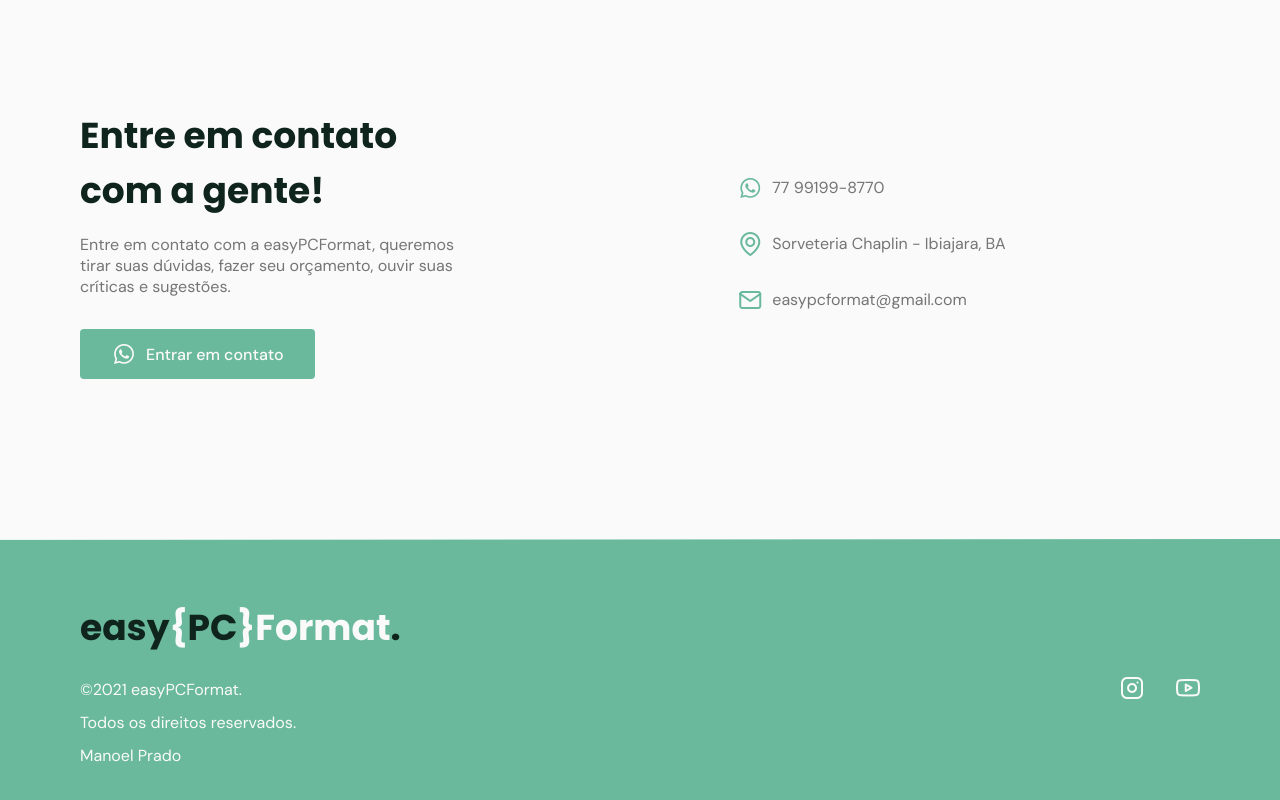
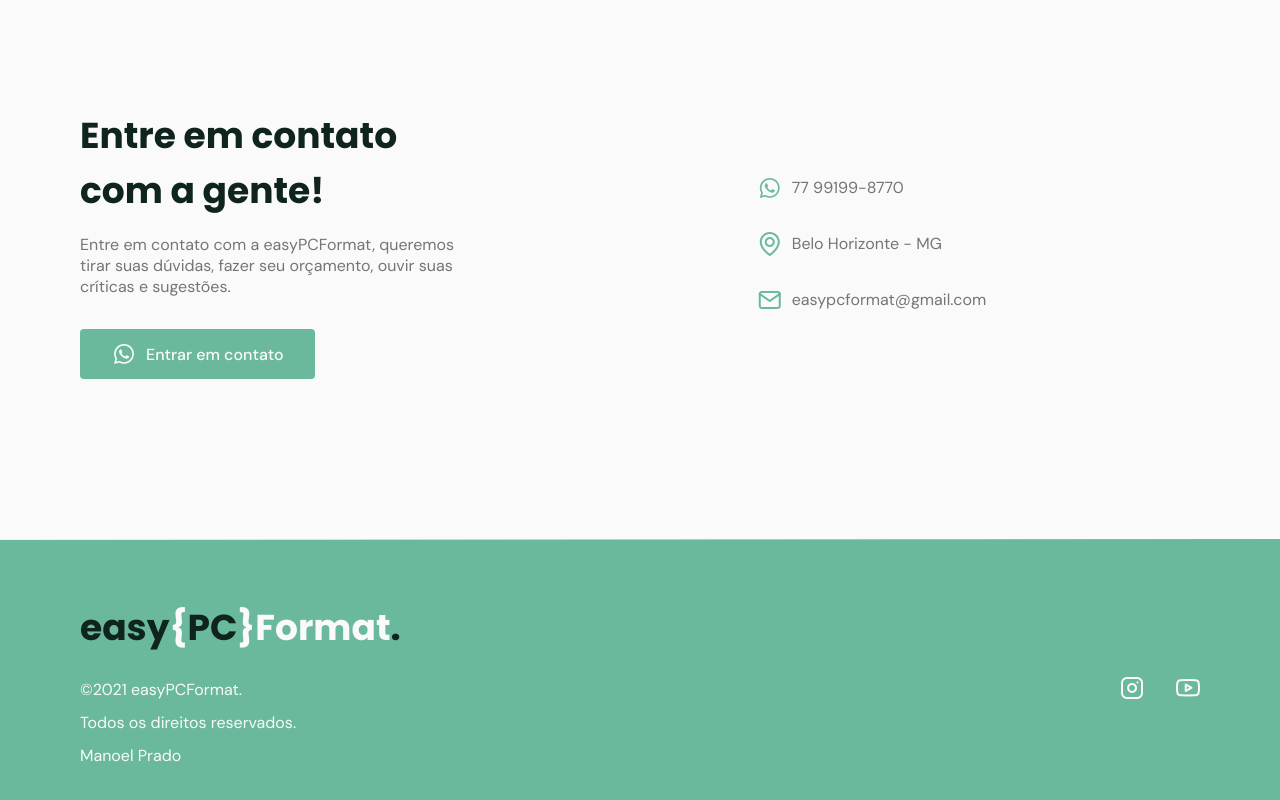
Before and after one commit to ManoelPradoMark22/easypcformat, a plain HTML site: page index.html in a window 1280 px wide. Shown: the part 4023-4823 px from the top of the page. Drawn offline with nearby package versions, Linux system fonts and the light colour scheme; a script that the page names is missing; files whose address does not match are found by name.

Commit message:
Update locale

```diff
--- a/index.html
+++ b/index.html
@@ -256,7 +256,7 @@
           <div class="links">
             <ul class="grid">
               <li><i class="icon-whatsapp"></i> 77 99199-8770</li>
-              <li><i class="icon-map-pin"></i> Sorveteria Chaplin - Ibiajara, BA</li>
+              <li><i class="icon-map-pin"></i>Belo Horizonte - MG</li>
               <li><i class="icon-mail"></i> easypcformat@gmail.com</li>
             </ul>
           </div>
```
